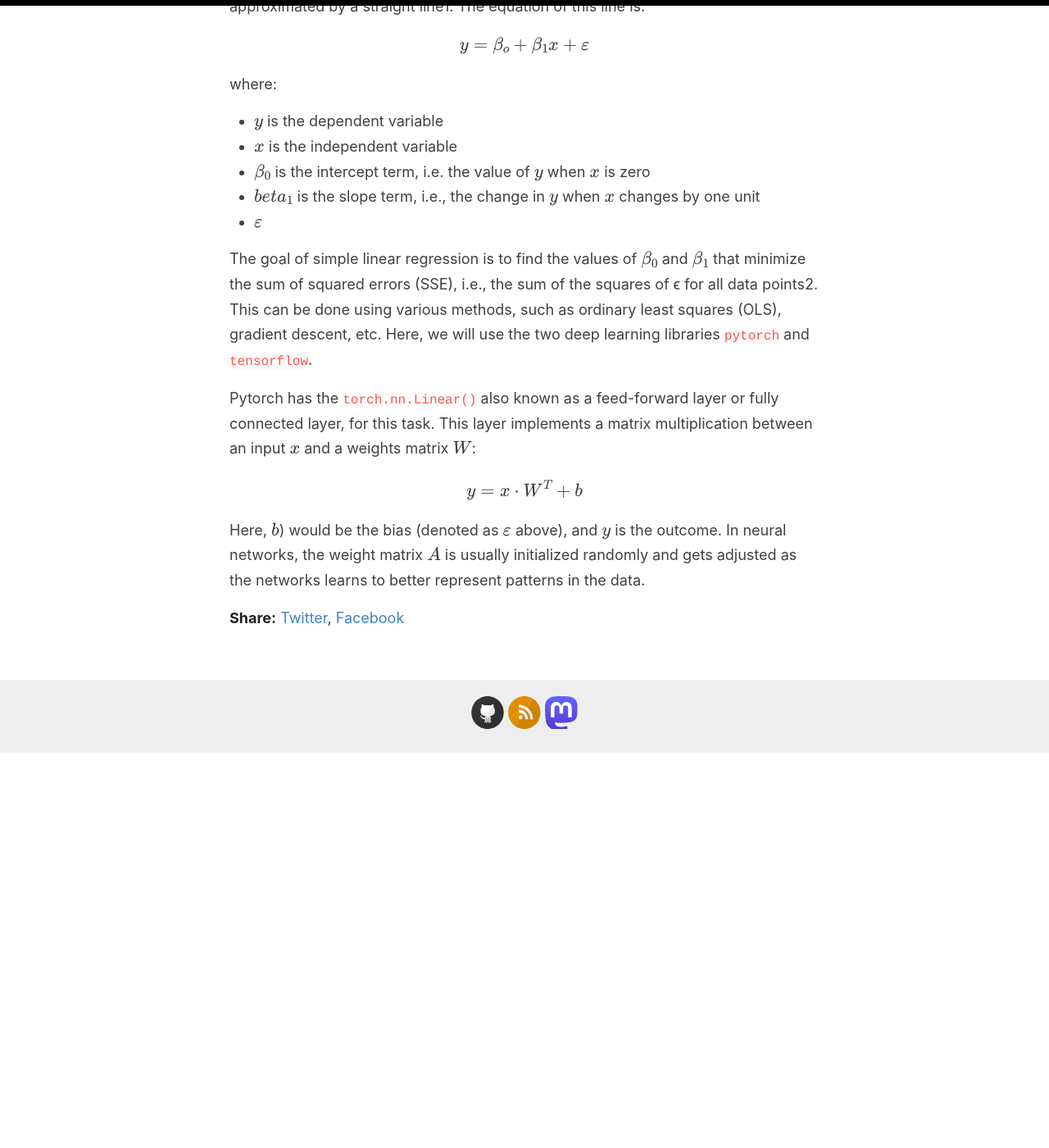
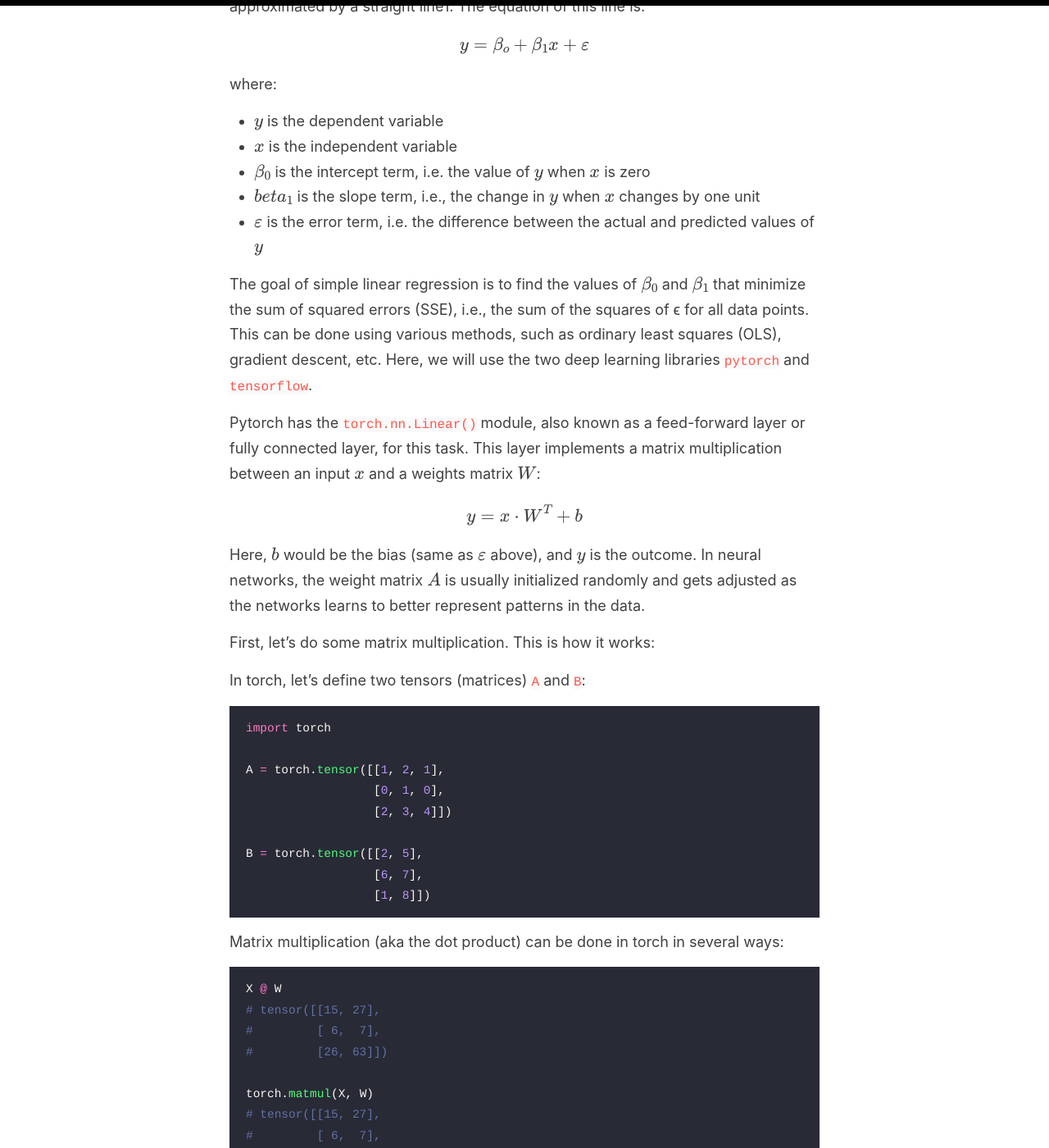
Before and after one commit to krz/krz.github.io, a Jekyll site: the page built from _posts/2019-02-03-linear-regression.md, in a window 1280 px wide and 1400 px high, scrolled down 716 px. Shown: the whole window at 82% size. Built offline with Jekyll 4.4.1, drawn with Linux system fonts in a browser that asks for light colours; before the commit the page ends 1635 px from its top, so only the background shows below that; some of the changed text lies outside the part shown.

Commit message:
add matrix multiplication

````diff
--- a/_posts/2019-02-03-linear-regression.md
+++ b/_posts/2019-02-03-linear-regression.md
@@ -25,19 +25,54 @@ where:
 * \\(x\\) is the independent variable
 * \\(\beta_0\\) is the intercept term, i.e. the value of \\(y\\) when \\(x\\) is zero
 * \\(beta_1\\) is the slope term, i.e., the change in \\(y\\) when \\(x\\) changes by one unit
-* \\(\varepsilon\\)
+* \\(\varepsilon\\) is the error term, i.e. the difference between the actual and predicted values of \\(y\\)
 
 The goal of simple linear regression is to find the values of \\(\beta_0\\) and \\(\beta_1\\) that minimize the sum of squared errors (SSE),
-i.e., the sum of the squares of ϵ for all data points2.
+i.e., the sum of the squares of ϵ for all data points.
 This can be done using various methods, such as ordinary least squares (OLS), gradient descent, etc.
 Here, we will use the two deep learning libraries `pytorch` and `tensorflow`.
 
-Pytorch has the `torch.nn.Linear()` also known as a feed-forward layer or fully connected layer, for this task.
+Pytorch has the `torch.nn.Linear()` module, also known as a feed-forward layer or fully connected layer, for this task.
 This layer implements a matrix multiplication between an input \\(x\\) and a weights matrix \\(W\\):
 
 $$
 y = x\cdot W^T + b
 $$
 
-Here, \\(b\\)) would be the bias (denoted as \\(\varepsilon\\) above), and \\(y\\) is the outcome.
+Here, \\(b\\) would be the bias (same as \\(\varepsilon\\) above), and \\(y\\) is the outcome.
 In neural networks, the weight matrix \\(A\\) is usually initialized randomly and gets adjusted as the networks learns to better represent patterns in the data.
+
+First, let's do some matrix multiplication. This is how it works:
+
+
+In torch, let's define two tensors (matrices) `A` and `B`:
+```python
+import torch
+
+A = torch.tensor([[1, 2, 1],
+                  [0, 1, 0],
+                  [2, 3, 4]])
+
+B = torch.tensor([[2, 5],
+                  [6, 7],
+                  [1, 8]])
+```
+
+Matrix multiplication (aka the dot product) can be done in torch in several ways:
+
+```python
+X @ W
+# tensor([[15, 27],
+#         [ 6,  7],
+#         [26, 63]])
+
+torch.matmul(X, W)
+# tensor([[15, 27],
+#         [ 6,  7],
+#         [26, 63]])
+
+torch.mm(X, W)
+# tensor([[15, 27],
+#         [ 6,  7],
+#         [26, 63]])
+```
````
